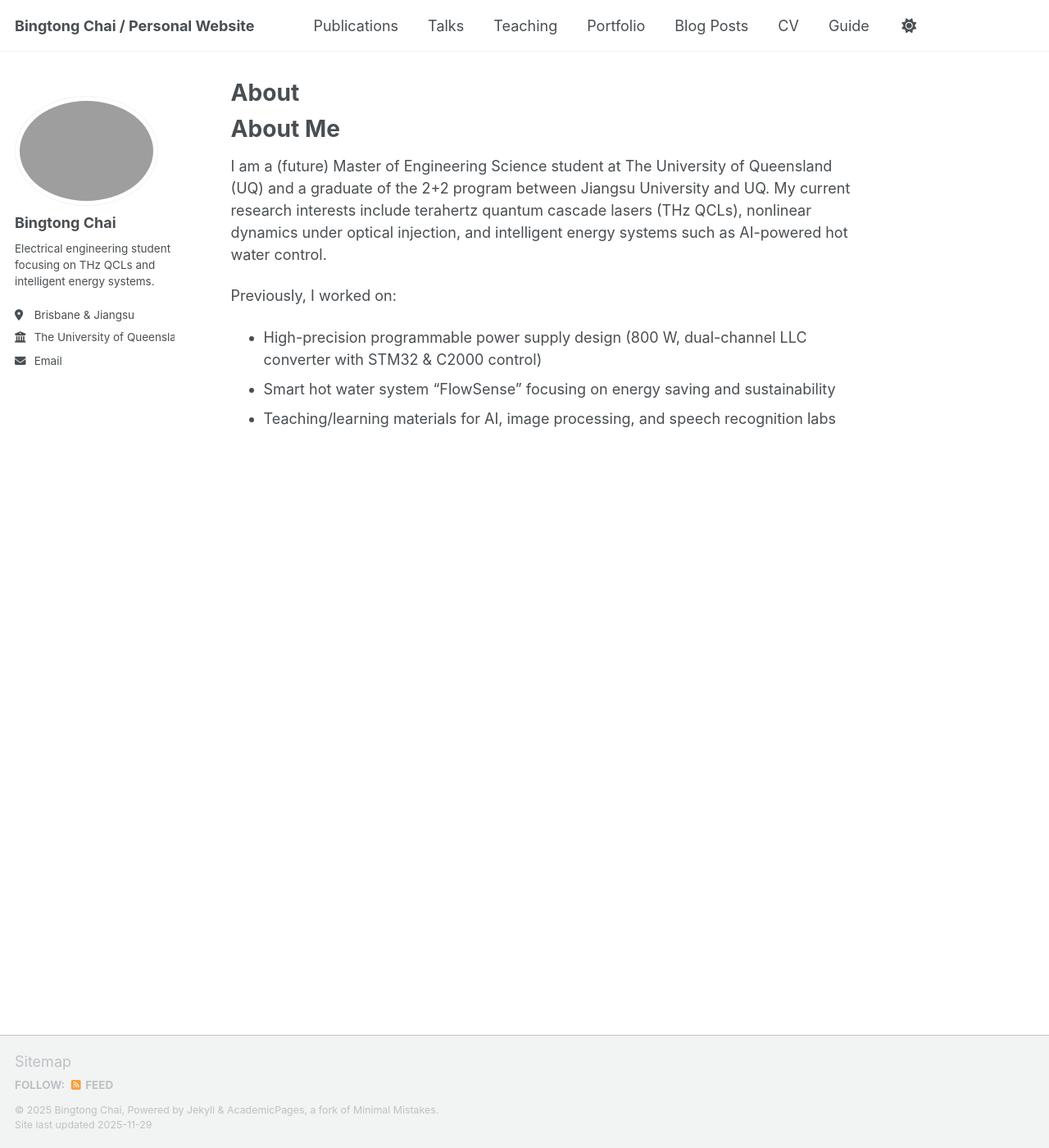
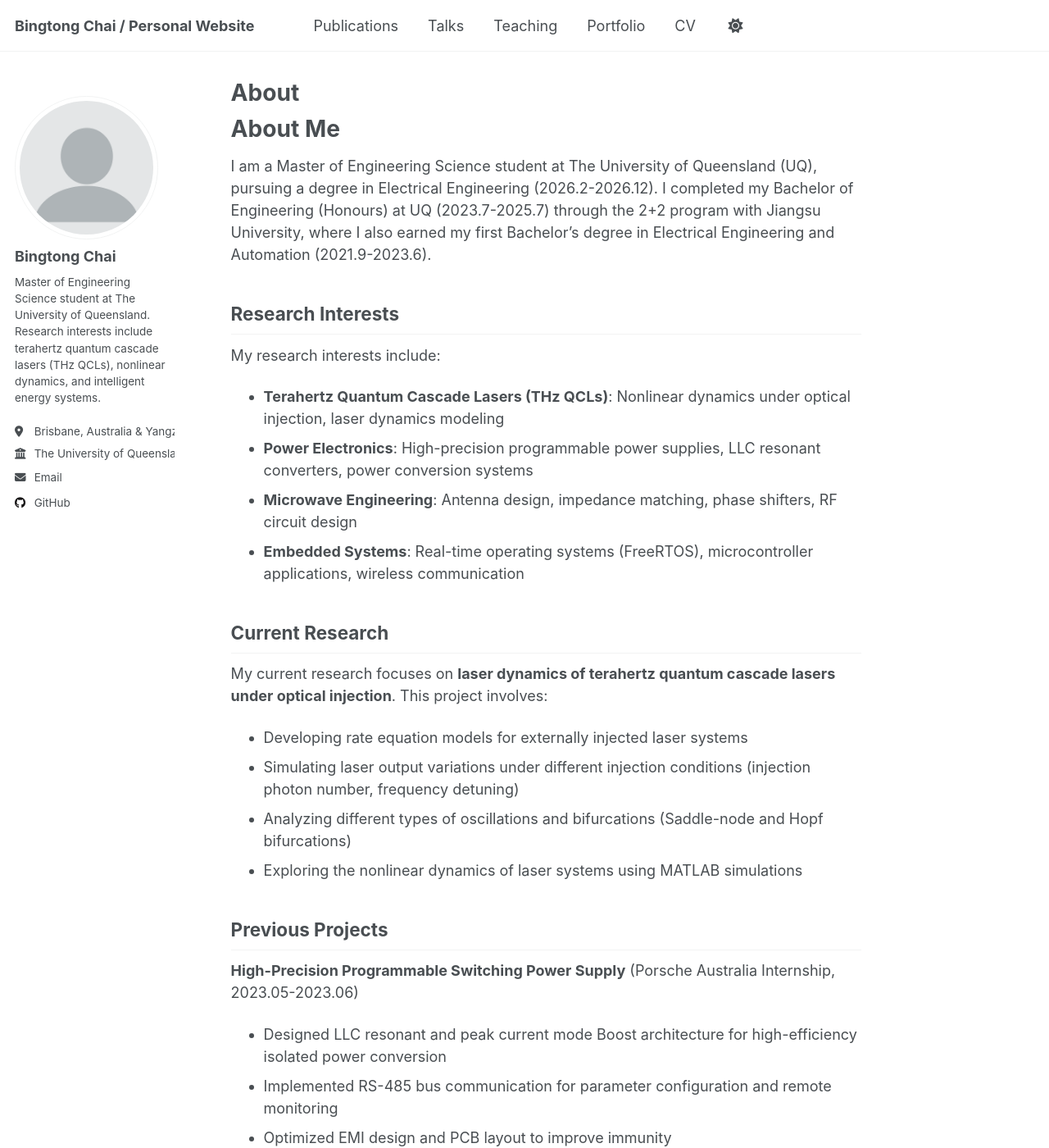
Before and after one commit to Bingtong1/bingtongchai.github.io, a Jekyll site: the page built from _pages/about.md, in a window 1280 px wide and 1400 px high. Shown: the whole window at 82% size. Built offline with Jekyll 4.4.1, drawn with Linux system fonts in a browser that asks for light colours; a script that is not in the unit is left out; some of the changed text lies outside the part shown.

Commit message:
Update website content based on resume

```diff
--- a/_config.yml
+++ b/_config.yml
@@ -12,7 +12,7 @@ site_theme               : "default" # Currently available options are "default"
 title                    : "Bingtong Chai / Personal Website"
 title_separator          : "-"
 name                     : &name "Bingtong Chai"
-description              : &description "Postgraduate student at UQ"   # Update this with a general description of your site, this is the default if not overridden by a page
+description              : &description "Master of Engineering Science student at The University of Queensland"   # Update this with a general description of your site, this is the default if not overridden by a page
 url                      : https://bingtong1.github.io # The base hostname & protocol for your site e.g. "https://[your GitHub username].github.io",
                                                            # or if you already have some other page hosted on Github then use "https://[your GitHub username].github.io/[Your Repo Name]"
 baseurl                  : "" # the subpath of your site, e.g. "/blog"
@@ -23,14 +23,14 @@ repository               : "academicpages/academicpages.github.io"
 #               Additional customization can be done by editing /_includes/author-profile.html
 author:
   # Biographic information
-  avatar           : #"profile.png"
+  avatar           : "profile.png"
   name             : "Bingtong Chai"
   pronouns         : # example: "she/her"
-  bio              : "Electrical engineering student focusing on THz QCLs and intelligent energy systems."
-  location         : "Brisbane & Jiangsu"
+  bio              : "Master of Engineering Science student at The University of Queensland. Research interests include terahertz quantum cascade lasers (THz QCLs), nonlinear dynamics, and intelligent energy systems."
+  location         : "Brisbane, Australia & Yangzhou, Jiangsu, China"
   employer         : "The University of Queensland"
   uri              : # URL
-  email            : "bingtongchai@gmail.com"
+  email            : "bingtongchai@163.com"
 
   # Academic websites
   academia         : # URL
@@ -51,7 +51,7 @@ author:
   bitbucket        : # Username - Update with your username on the site
   codepen          : # Username
   dribbble         : # Username
-  github           : #"Bingtong1"
+  github           : "Bingtong1"
   kaggle           : # Username
   stackoverflow    : # User number or user number and name (i.e., use "1" or "1/jeff-atwood")
 
--- a/_pages/about.md
+++ b/_pages/about.md
@@ -5,9 +5,42 @@ permalink: /
 
 # About Me
 
-I am a (future) Master of Engineering Science student at The University of Queensland (UQ) and a graduate of the 2+2 program between Jiangsu University and UQ. My current research interests include terahertz quantum cascade lasers (THz QCLs), nonlinear dynamics under optical injection, and intelligent energy systems such as AI-powered hot water control.
+I am a Master of Engineering Science student at The University of Queensland (UQ), pursuing a degree in Electrical Engineering (2026.2-2026.12). I completed my Bachelor of Engineering (Honours) at UQ (2023.7-2025.7) through the 2+2 program with Jiangsu University, where I also earned my first Bachelor's degree in Electrical Engineering and Automation (2021.9-2023.6).
 
-Previously, I worked on:
-- High-precision programmable power supply design (800 W, dual-channel LLC converter with STM32 & C2000 control)
-- Smart hot water system "FlowSense" focusing on energy saving and sustainability
-- Teaching/learning materials for AI, image processing, and speech recognition labs
+## Research Interests
+
+My research interests include:
+- **Terahertz Quantum Cascade Lasers (THz QCLs)**: Nonlinear dynamics under optical injection, laser dynamics modeling
+- **Power Electronics**: High-precision programmable power supplies, LLC resonant converters, power conversion systems
+- **Microwave Engineering**: Antenna design, impedance matching, phase shifters, RF circuit design
+- **Embedded Systems**: Real-time operating systems (FreeRTOS), microcontroller applications, wireless communication
+
+## Current Research
+
+My current research focuses on **laser dynamics of terahertz quantum cascade lasers under optical injection**. This project involves:
+- Developing rate equation models for externally injected laser systems
+- Simulating laser output variations under different injection conditions (injection photon number, frequency detuning)
+- Analyzing different types of oscillations and bifurcations (Saddle-node and Hopf bifurcations)
+- Exploring the nonlinear dynamics of laser systems using MATLAB simulations
+
+## Previous Projects
+
+**High-Precision Programmable Switching Power Supply** (Porsche Australia Internship, 2023.05-2023.06)
+- Designed LLC resonant and peak current mode Boost architecture for high-efficiency isolated power conversion
+- Implemented RS-485 bus communication for parameter configuration and remote monitoring
+- Optimized EMI design and PCB layout to improve immunity
+
+**Remote Control Microscope** (Embedded Systems Course Project, 2024.12-2025.01)
+- Developed on Nucleo-F429ZI development board with wireless modules and FreeRTOS
+- Designed system control, wireless transmission, display functions, and console interaction
+
+**Antenna Fundamentals & Impedance Transformer & Hybrid Circuits** (Microwave Course Project, 2025.06-2025.07)
+- Calculated received power using Friis equation under different distances and frequencies
+- Simulated 5 GHz Binomial and Chebyshev multi-section impedance transformers in ADS, achieving maximum reflection coefficient below 0.05
+- Designed PIN diode-based microstrip digital phase shifter and loaded-line phase shifter, achieving 90° and 22.5° phase shifts at 5 GHz
+
+## Skills
+
+- **Programming**: MATLAB, C/C++, Embedded systems
+- **Software Tools**: NI Multisim, ADS (Advanced Design System), Altium Designer, SolidWorks, Office Suite
+- **Languages**: Mandarin (Native), English (CET-6, IELTS 7.0)
```
Also changed, not shown: _data/navigation.yml (+5 -5 lines), _portfolio/2023-06-15-programmable-power-supply.md (added, +37 -0 lines), _portfolio/2024-12-20-remote-microscope.md (added, +41 -0 lines), _portfolio/2025-07-10-microwave-projects.md (added, +54 -0 lines), _portfolio/2025-07-15-thz-qcl-project.md (added, +29 -0 lines), _portfolio/portfolio-1.md (deleted, +0 -7 lines), _portfolio/portfolio-2.html (deleted, +0 -7 lines), _publications/2009-10-01-paper-title-number-1.md (deleted, +0 -14 lines), _publications/2010-10-01-paper-title-number-2.md (deleted, +0 -14 lines), _publications/2015-10-01-paper-title-number-3.md (deleted, +0 -14 lines), _publications/2024-02-17-paper-title-number-4.md (deleted, +0 -13 lines), _publications/2025-06-08-paper-title-number-5.md (deleted, +0 -13 lines), _talks/2012-03-01-talk-1.md (deleted, +0 -11 lines), _talks/2013-03-01-tutorial-1.md (deleted, +0 -13 lines), 4 more files.
